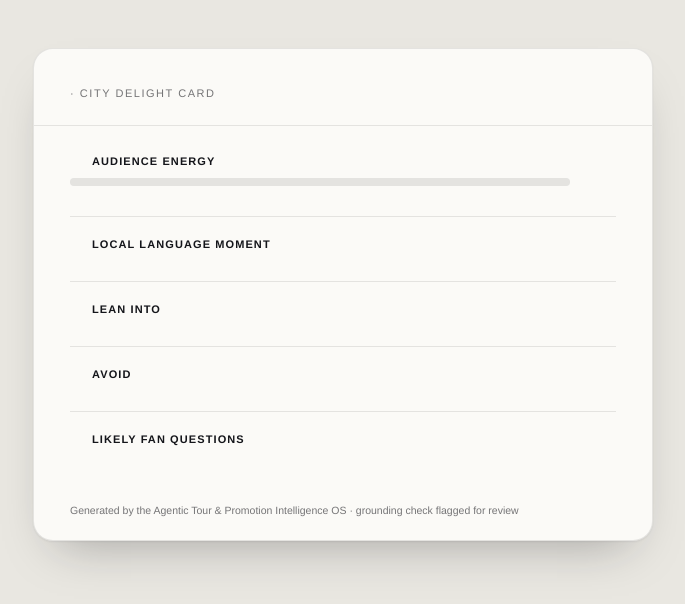
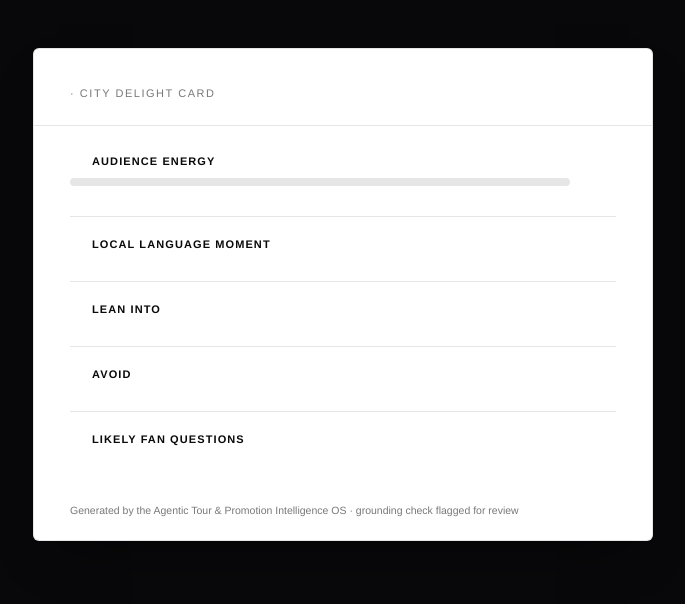
Before and after one commit to prats-2311/google_promotions, a Flask app: template cloud_run/delight_card_renderer/templates/delight_card.html in a window 1280 px wide. Shown: the top 604 px of the page, without its empty margins (297-982 px from the left). Run offline with Flask 3, Linux system fonts and the light colour scheme; the template is opened without the code that fills it, so the values that code supplies are empty.

Commit message:
Match delight_card_renderer to the dashboard's "Premiere Neon" redesign
Closes the known drift flagged in the last commit: _ACCENT_BY_CITY now uses the same five re-validated neon hexes as cityTheme.ts, and the card template picks up the same treatment -- near-black backdrop instead of the warm-gray mat, sharp 6px corners instead of 20px, bold uppercase monospace city-name headline instead of a plain serif-ish weight-500 one. Verified visually via a locally rendered sample (real Mumbai brief content) before deploying.

Co-Authored-By: Claude Sonnet 5 <noreply@anthropic.com>
Claude-Session: https://claude.ai/code/session_01Aqr52VsZopF4pT2zPkBiDn

```diff
--- a/cloud_run/delight_card_renderer/templates/delight_card.html
+++ b/cloud_run/delight_card_renderer/templates/delight_card.html
@@ -6,16 +6,16 @@
 <style>
   :root {
     --accent: {{ accent_color }};
-    --ink: #14151a;
-    --paper: #fbfaf7;
-    --line: rgba(20,21,26,0.10);
-    --muted: rgba(20,21,26,0.58);
+    --ink: #0a0a0a;
+    --paper: #ffffff;
+    --line: rgba(10,10,10,0.10);
+    --muted: rgba(10,10,10,0.55);
   }
   * { box-sizing: border-box; }
   body {
     margin: 0;
-    background: #e9e7e1;
-    font-family: "Iowan Old Style", "Georgia", ui-serif, serif;
+    background: #08080a;
+    font-family: -apple-system, "Helvetica Neue", Arial, sans-serif;
     color: var(--ink);
     display: flex;
     justify-content: center;
@@ -25,9 +25,9 @@
     width: 100%;
     max-width: 620px;
     background: var(--paper);
-    border-radius: 20px;
+    border-radius: 6px;
     border: 1px solid var(--line);
-    box-shadow: 0 1px 2px rgba(20,21,26,0.06), 0 24px 48px -24px rgba(20,21,26,0.35);
+    box-shadow: 0 1px 2px rgba(0,0,0,0.06), 0 24px 48px -24px rgba(0,0,0,0.6);
     overflow: hidden;
   }
   .card__band {
@@ -50,9 +50,12 @@
     margin: 0 0 6px;
   }
   .card__city {
-    font-size: 34px;
+    font-family: ui-monospace, "SF Mono", "JetBrains Mono", Menlo, Consolas, monospace;
+    font-size: 32px;
     margin: 0;
-    font-weight: 500;
+    font-weight: 800;
+    text-transform: uppercase;
+    letter-spacing: -0.01em;
   }
   .card__date {
     font-family: "Helvetica Neue", Arial, sans-serif;
@@ -107,7 +110,7 @@
     border-radius: 50%;
     background: var(--accent);
   }
-  ul.avoid li::before { background: #b3413a; }
+  ul.avoid li::before { background: #ef1f34; }
   .heat {
     display: flex;
     align-items: center;
```
Also changed, not shown: cloud_run/delight_card_renderer/main.py (+14 -6 lines), dashboard/CLAUDE.md (+1 -1 lines).
